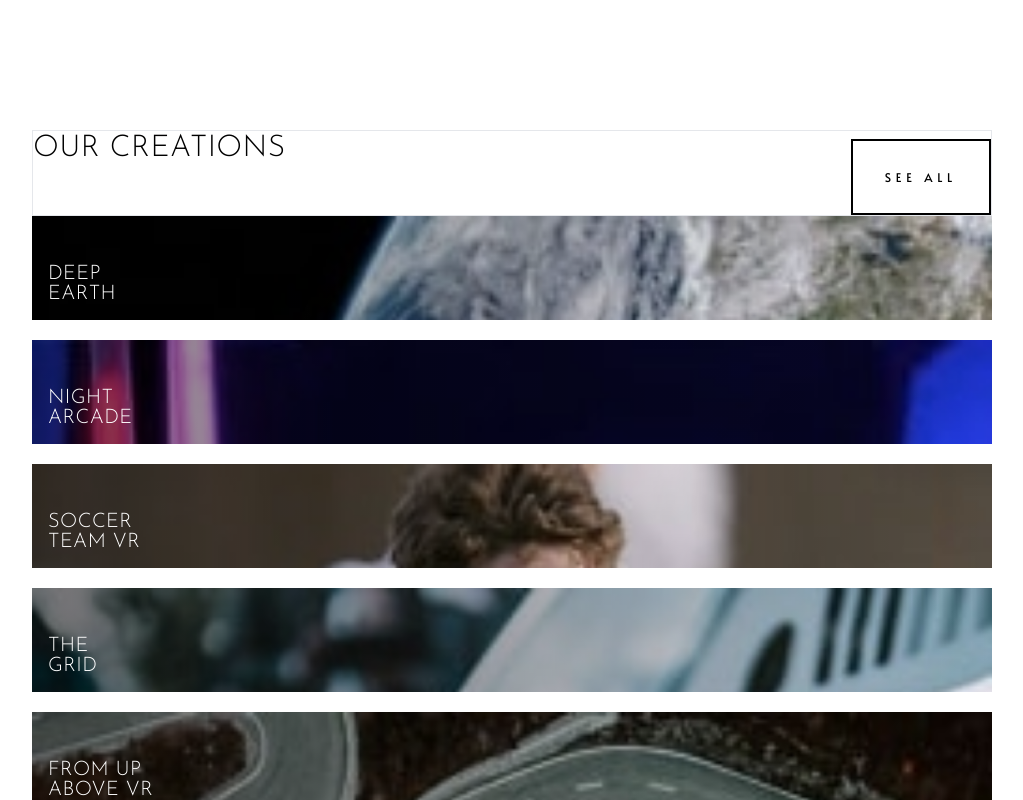
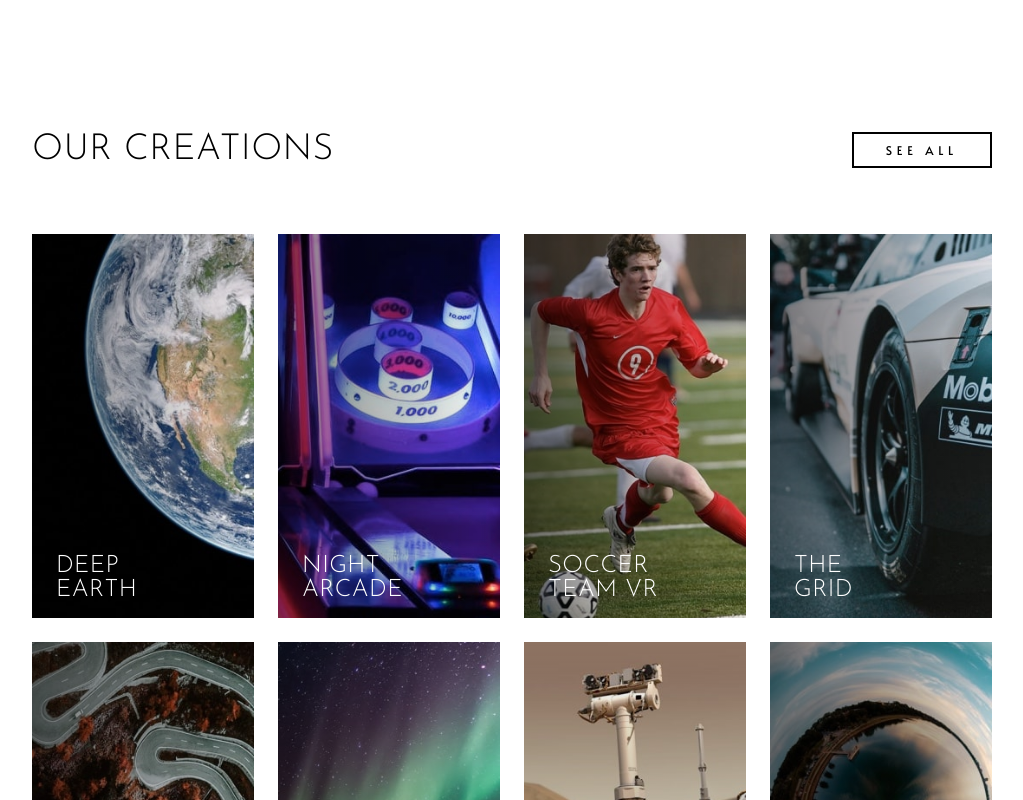
Before and after one commit to Brian-Lin-2/front-end-mentor-loopstudios, a React (Vite) app: page / in a window 1280 px wide. Shown: the part 1340-2140 px from the top of the page, without its empty margins (128-1151 px from the left). Built offline with nearby package versions, Linux system fonts and the light colour scheme.

Commit message:
Style creation component (desktop)

```diff
--- a/src/Card.jsx
+++ b/src/Card.jsx
@@ -1,11 +1,11 @@
 export default function Card({ name_1, name_2, image }) {
-  const style = 'w-3/4 h-26 text-white bg-cover bg-no-repeat mb-5 ' + image;
+  const style = 'h-26 text-white bg-cover bg-no-repeat lg:h-96 ' + image;
 
   return (
     <>
       <div className={style}>
-        <p className="w-5/12 font-josefin-sans text-xl border-white relative top-12 left-4 leading-5">{name_1}</p>
-        <p className="w-5/12 font-josefin-sans text-xl border-white relative top-12 left-4 leading-5">{name_2}</p>
+        <p className="font-josefin-sans text-xl border-white relative top-12 left-4 leading-5 lg:top-80 lg:left-6 lg:text-2xl lg:leading-6">{name_1}</p>
+        <p className="font-josefin-sans text-xl border-white relative top-12 left-4 leading-5 lg:top-80 lg:left-6 lg:text-2xl lg:leading-6">{name_2}</p>
       </div>
     </>
   )
--- a/src/Creation.jsx
+++ b/src/Creation.jsx
@@ -14,14 +14,16 @@ export default function Creation() {
 
   return (
     <div className="tracking-wide flex flex-col items-center mb-32">
-      <div className="lg:flex lg:justify-between border lg:w-3/4">
-        <h1 className="font-josefin-sans text-3xl mb-12">OUR CREATIONS</h1>
-        <button className="border-2 border-black py-2 px-8 font-alata tracking-super-wide text-xs mt-2 hidden lg:block">SEE ALL</button>
+      <div className="lg:flex lg:justify-between lg:w-3/4 lg:items-center lg:mb-16">
+        <h1 className="font-josefin-sans text-3xl mb-12 lg:m-0 lg:text-4xl">OUR CREATIONS</h1>
+        <button className="border-2 border-black py-2 px-8 font-alata tracking-super-wide text-xs hidden lg:block">SEE ALL</button>
       </div>
 
-      {creations.map(creation => {
-          return <Card key={crypto.randomUUID()} name_1={creation.name_1} name_2={creation.name_2} image={creation.image} />
-      })}
+      <div className="grid grid-rows-8 grid-cols-1 w-3/4 justify-center lg:grid lg:grid-cols-4 lg:grid-rows-2 lg:justify-center gap-6">
+        {creations.map(creation => {
+            return <Card key={crypto.randomUUID()} name_1={creation.name_1} name_2={creation.name_2} image={creation.image} />
+        })}
+      </div>
 
       <button className="border-2 border-black py-2 px-8 font-alata tracking-super-wide text-xs mt-2 mb-2 lg:hidden">SEE ALL</button>
     </div>
```
